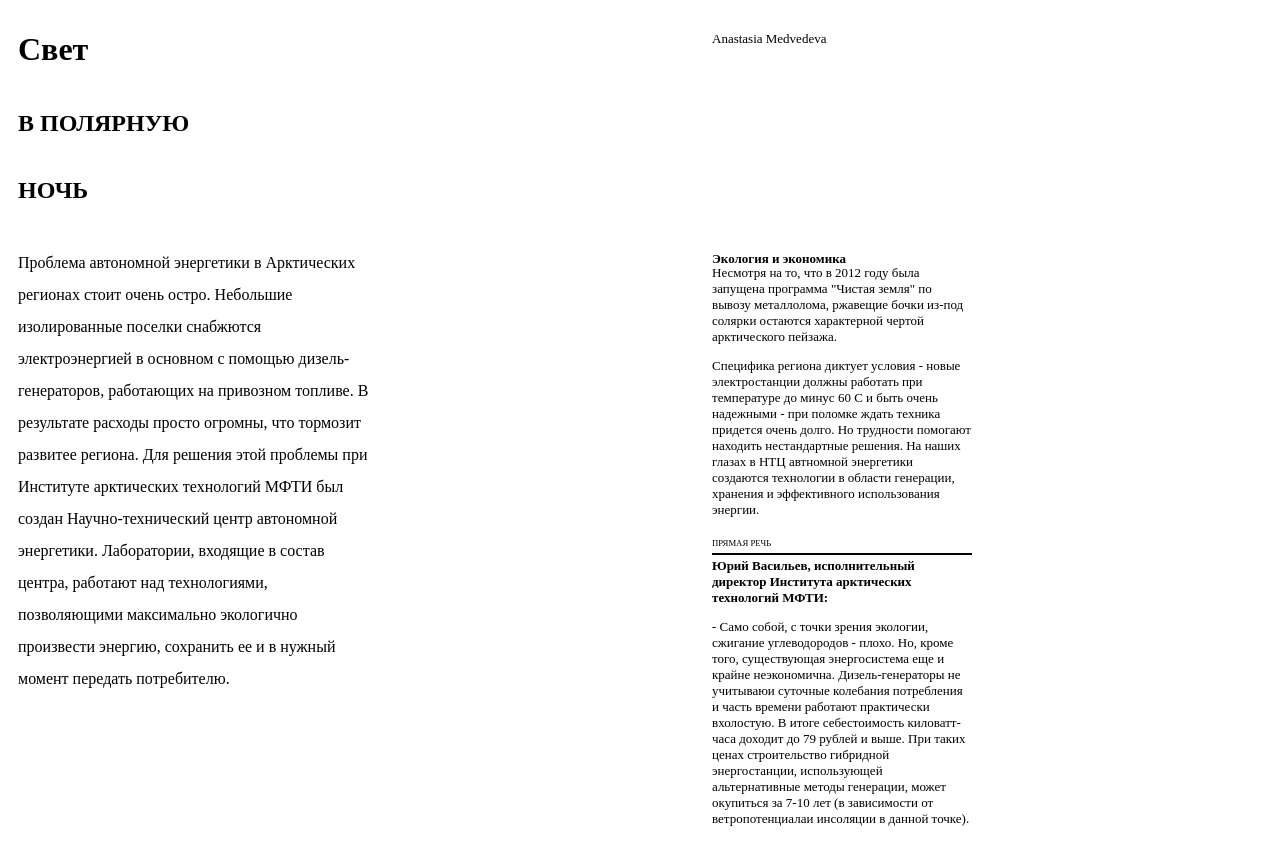
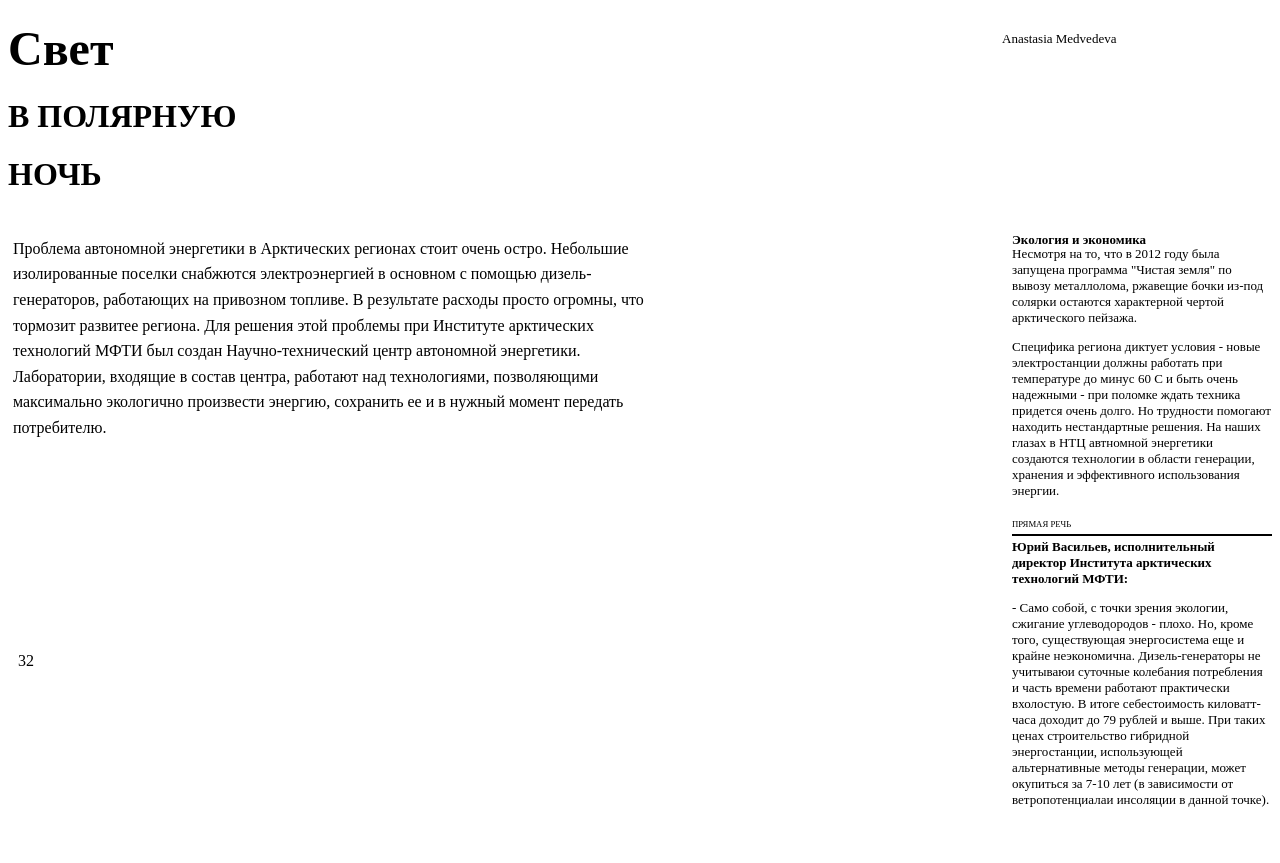
Before and after one commit to WebHeroSchool/site, a plain HTML site: page index.html in a window 1280 px wide. Shown: the top 863 px of the page. Drawn offline with Linux system fonts and the light colour scheme.

Commit message:
New changes index.html

```diff
--- a/index.html
+++ b/index.html
@@ -5,70 +5,58 @@
     <meta charset="utf-8">
     <title>Структкрные теги</title>
 
-    </head>
- <body>
-  <header>
-     <aside style="float: right; padding: 10px; margin-right: 290px;">
-     <nav> <a>Anastasia Medvedeva</a></nav></aside>
-     <script>
-      document.createElement('h1');
-      document.createElement('h2');
-      </script>
     <style>
-      h1{
-      padding: 10px;
+      .word {
+        font-size: 150%;
       }
-      h2{
-        padding: 10px;
-      }
-      </style>
-    <h1><b>Свет</b></h1>
-    <h2><b>В ПОЛЯРНУЮ</b></h2>
-    <h2><b>НОЧЬ</b></h2>
 
-  </header>
-
-  <script>
-   document.createElement('aside');
-   document.createElement('article');
-   document.createElement('h4');
-   document.createElement('h6');
-   document.createElement('footer');
-  </script>
-  <style>
       aside {
         padding: 0px;
         width: 260px;
         float: right;
         font-size: small;
-    margin-right: 300px;
-    -moz-hyphens: auto;
-    -webkit-hyphens: auto;
-    -ms-hyphens: auto;
       }
+
       article {
-    padding-top: 13px;
-    margin-right: 900px;
-    margin-left: 10px;
+        padding: 5px;
+        margin-right: 600px;
         display: block;
-    line-height: 2.0;
+        line-height: 1.6;
       }
+
       h4 {
         margin-bottom: -15px;
       }
+
       h6 {
-     border-bottom: 2px solid black; /* Параметры линии под текстом */
-    font-weight: normal; /* Убираем жирное начертание */
-    padding-bottom: 5px; /* Расстояние от текста до линии */
+        border-bottom: 2px solid black;
+        /* Параметры линии под текстом */
+        font-weight: normal;
+        /* Убираем жирное начертание */
+        padding-bottom: 5px;
+        /* Расстояние от текста до линии */
         margin-bottom: -10px;
       }
-   footer{
-    padding: 310px;
-    margin-left: -250px;
 
+      footer {
+        padding: 190px;
+        margin-left: -180px;
       }
+
     </style>
+  </head>
 
+  <body>
+    <header>
+      <aside style="float: right; padding: 10px;">
+        <nav> <a>Anastasia Medvedeva</a></nav>
+      </aside>
+
+      <h1><span class="word">Свет</span></h1>
+      <h1>В ПОЛЯРНУЮ</h1>
+      <h1>НОЧЬ</h1>
+
+    </header>
 
     <section>
       <aside>
@@ -78,7 +66,7 @@
         <p>
           Несмотря на то, что в 2012 году была запущена программа "Чистая земля" по вывозу металлолома, ржавещие бочки из-под солярки остаются характерной чертой арктического пейзажа.
         </p>
-    <p>  Специфика региона диктует условия - новые электростанции должны работать при температуре до минус 60 С и быть очень надежными - при поломке ждать техника придется очень долго. Но трудности помогают находить нестандартные решения. На наших глазах в НТЦ автномной энергетики создаются технологии в области генерации, хранения и эффективного использования энергии.
+        <p> Специфика региона диктует условия - новые электростанции должны работать при температуре до минус 60 С и быть очень надежными - при поломке ждать техника придется очень долго. Но трудности помогают находить нестандартные решения. На наших глазах в НТЦ автномной энергетики создаются технологии в области генерации, хранения и эффективного использования энергии.
         </p>
         <h6>
           ПРЯМАЯ РЕЧЬ
@@ -89,25 +77,15 @@
         <p>
           - Само собой, с точки зрения экологии, сжигание углеводородов - плохо. Но, кроме того, существующая энергосистема еще и крайне неэкономична. Дизель-генераторы не учитываюи суточные колебания потребления и часть времени работают практически вхолостую. В итоге себестоимость киловатт-часа доходит до 79 рублей и выше. При таких ценах строительство гибридной энергостанции, использующей альтернативные методы генерации, может окупиться за 7-10 лет (в зависимости от ветропотенциалаи инсоляции в данной точке).
         </p>
-
-
-
       </aside>
       <article>
-      <div>
-     Проблема автономной энергетики в Арктических регионах стоит очень остро. Небольшие изолированные поселки снабжются  электроэнергией в основном с помощью дизель-генераторов, работающих на привозном топливе. В результате расходы просто огромны, что тормозит развитее региона. Для решения этой проблемы при Институте арктических технологий  МФТИ был создан Научно-технический центр автономной энергетики. Лаборатории, входящие в состав центра, работают над технологиями, позволяющими максимально экологично произвести энергию, сохранить ее и в нужный момент передать потребителю.
-     </div>
+        <p>
+          Проблема автономной энергетики в Арктических регионах стоит очень остро. Небольшие изолированные поселки снабжются электроэнергией в основном с помощью дизель-генераторов, работающих на привозном топливе. В результате расходы просто огромны, что тормозит развитее региона. Для решения этой проблемы при Институте арктических технологий МФТИ был создан Научно-технический центр автономной энергетики. Лаборатории, входящие в состав центра, работают над технологиями, позволяющими максимально экологично произвести энергию, сохранить ее и в нужный момент передать потребителю.
+        </p>
 
       </article>
     </section>
 
-
     <footer>32</footer>
-
-
-
   </body>
-
-
-
 </html>
```
Lines whose indentation alone changed are shown as unchanged.
